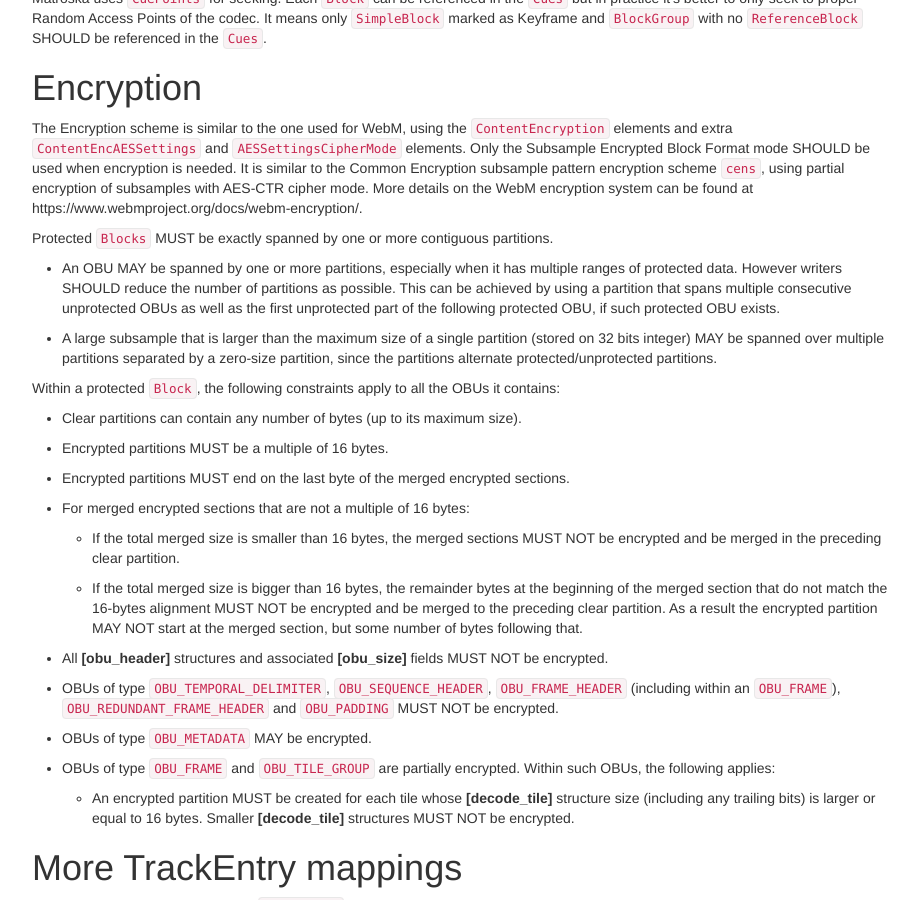
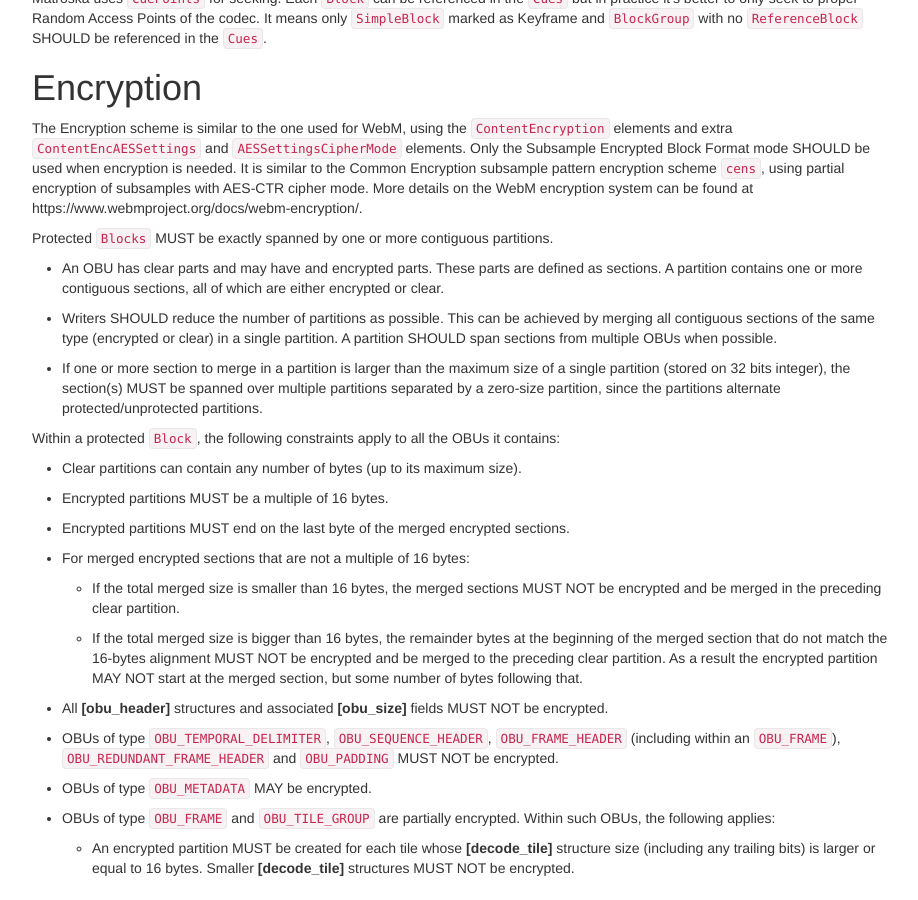
Before and after one commit to ietf-wg-cellar/matroska-specification, a Jekyll site: the page built from codec/av1.md, in a window 1280 px wide and 900 px high, scrolled down 3636 px. Shown: the whole window, without its empty margins (273-1191 px from the left). Built offline with Jekyll 4.4.1, drawn with Linux system fonts in a browser that asks for light colours; our own code applies the rules of GitHub Pages for plain Markdown files.

Commit message:
av1: define sections which are logical parts of the OBU data
Whereas the partition is the physical way of storing one or more section.

The spanning/reduction of partition number is expressed in merged contiguous sections.

Spanning over multiple OBU is also encouraged.

The size limit overcoming system is expressed in large sections (not subsamples).

```diff
--- a/codec/av1.md
+++ b/codec/av1.md
@@ -149,9 +149,11 @@ The Encryption scheme is similar to the one used for WebM, using the `ContentEnc
 
 Protected `Blocks` MUST be exactly spanned by one or more contiguous partitions.
 
-* An OBU MAY be spanned by one or more partitions, especially when it has multiple ranges of protected data. However writers SHOULD reduce the number of partitions as possible. This can be achieved by using a partition that spans multiple consecutive unprotected OBUs as well as the first unprotected part of the following protected OBU, if such protected OBU exists.
+* An OBU has clear parts and may have and encrypted parts. These parts are defined as sections. A partition contains one or more contiguous sections, all of which are either encrypted or clear.
 
-* A large subsample that is larger than the maximum size of a single partition (stored on 32 bits integer) MAY be spanned over multiple partitions separated by a zero-size partition, since the partitions alternate protected/unprotected partitions.
+* Writers SHOULD reduce the number of partitions as possible. This can be achieved by merging all contiguous sections of the same type (encrypted or clear) in a single partition. A partition SHOULD span sections from multiple OBUs when possible.
+
+* If one or more section to merge in a partition is larger than the maximum size of a single partition (stored on 32 bits integer), the section(s) MUST be spanned over multiple partitions separated by a zero-size partition, since the partitions alternate protected/unprotected partitions.
 
 
 Within a protected `Block`, the following constraints apply to all the OBUs it contains:
```
